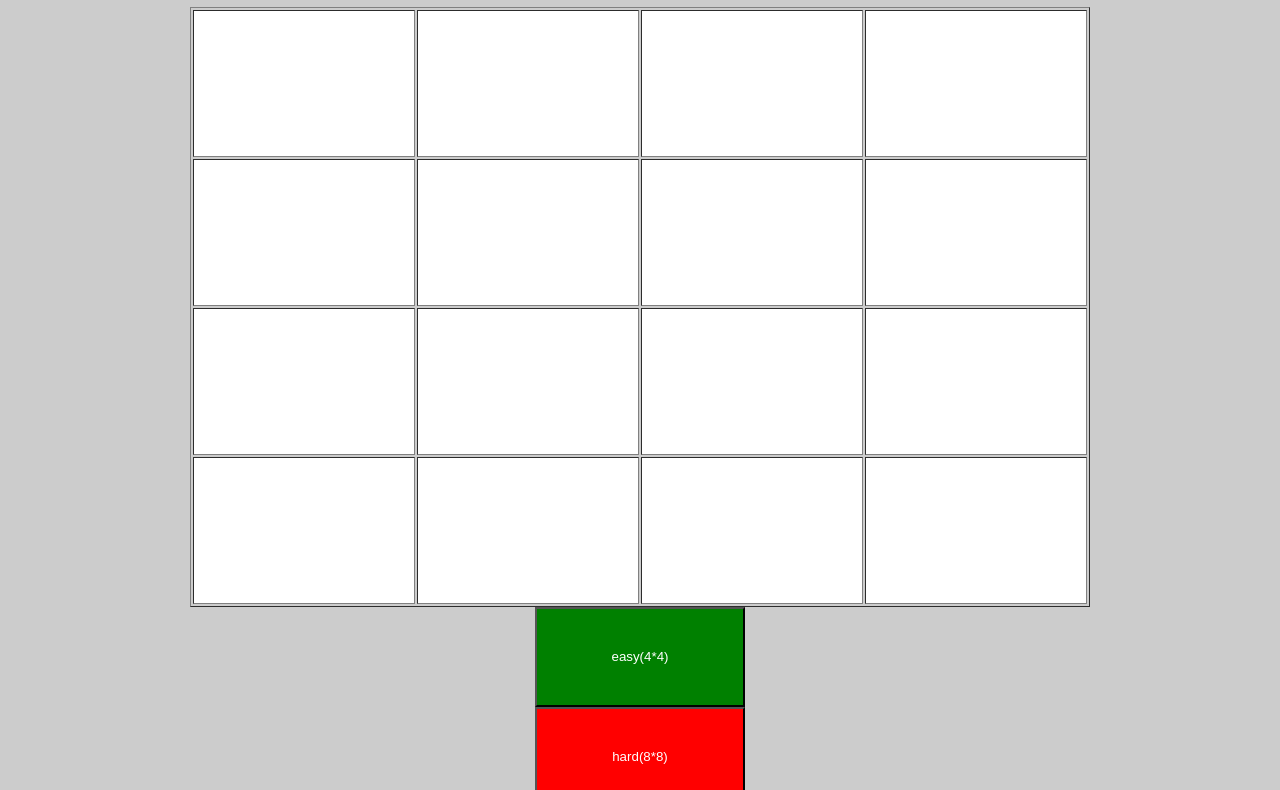
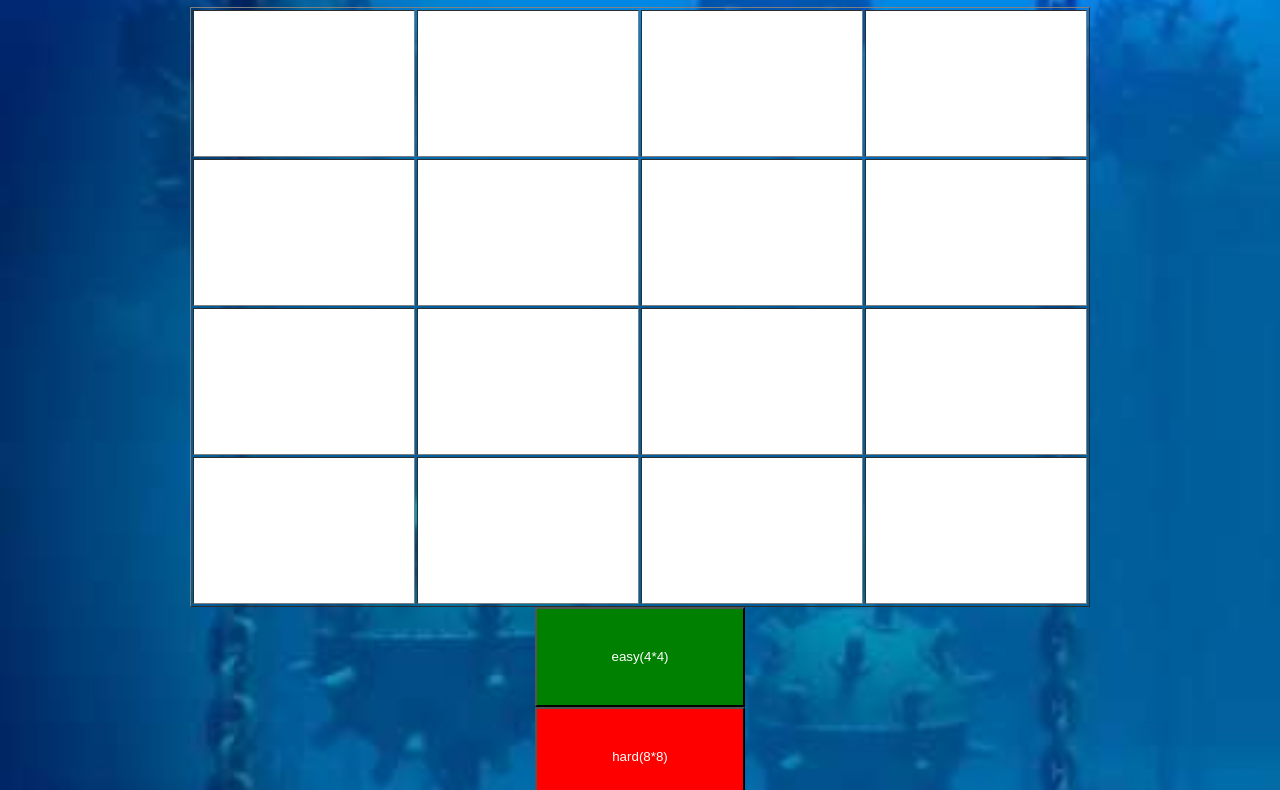
Before and after one commit to cayuval/minesSweeper, a plain HTML site: page index.html in a window 1280 px wide. Shown: the part 73-863 px from the top of the page. Drawn offline with Linux system fonts and the light colour scheme.

Commit message:
hopefullyLastUpdate:)

```diff
--- a/css/main.css
+++ b/css/main.css
@@ -1,6 +1,9 @@
 
 body{
+    background-image: url("/img/Mines1.jpg");
     background-color: #cccccc;
+    background-size: cover;
+    /* mask-repeat: no-repeat; */
 }
 
 
```
Also changed, not shown: index.html (+1 -1 lines), img/MINES.jpg (added), img/Mines1.jpg (added).
